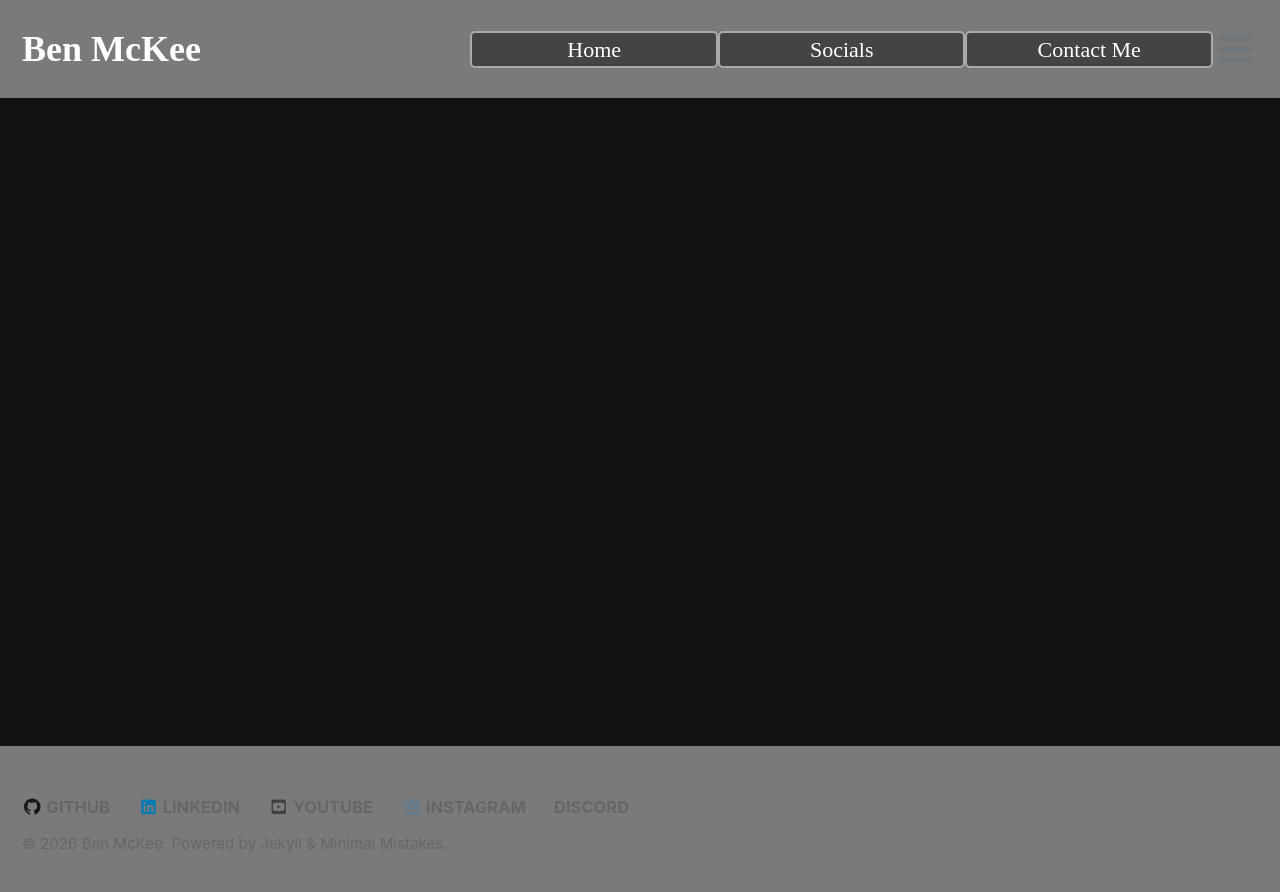
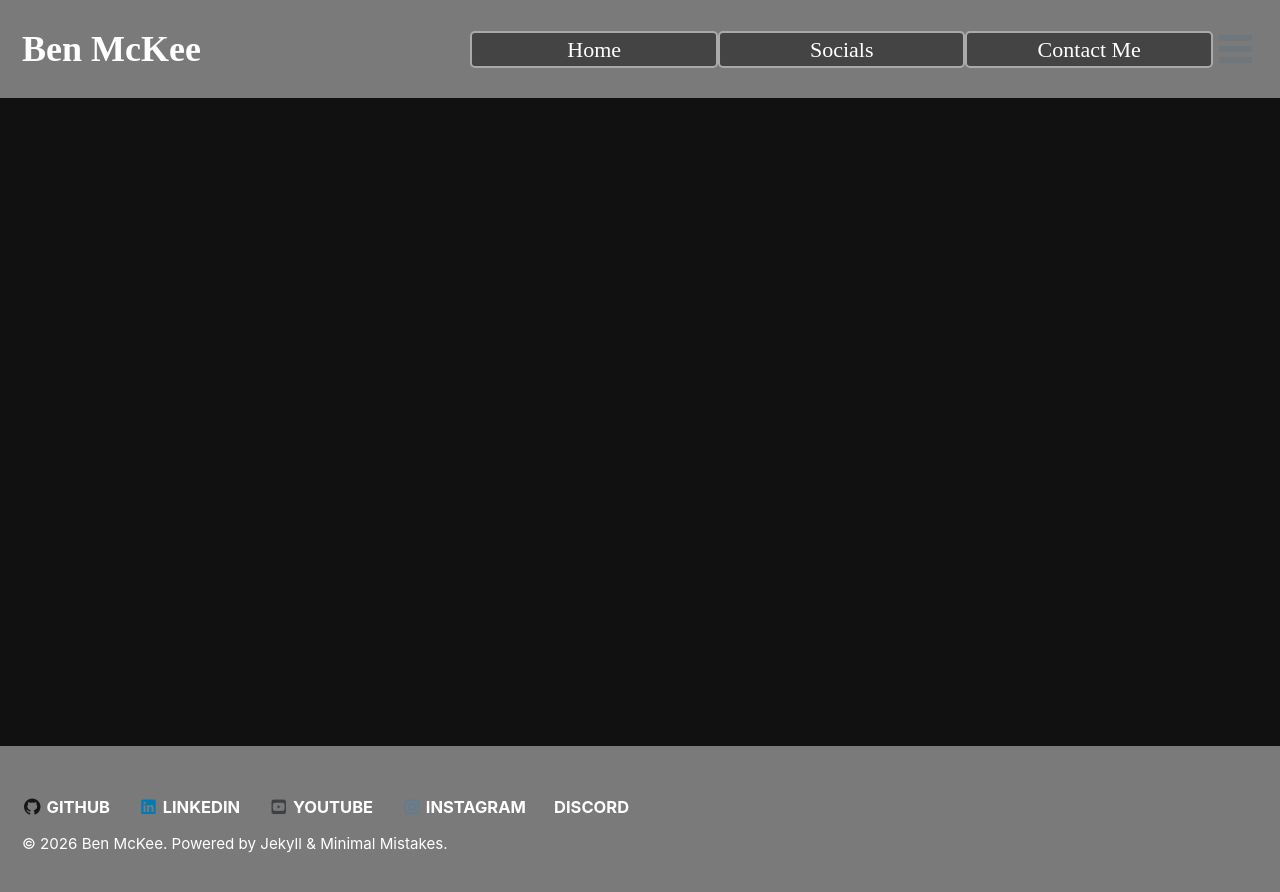
Before and after one commit to Bugglenuggets/Bugglenuggets.github.io, a Jekyll site: the page built from _pages/page-socials.md, in a window 1280 px wide. Shown: the top 892 px of the page. Built offline with Jekyll 4.4.1, drawn with Linux system fonts in a browser that asks for light colours.

Commit message:
Update _footer.scss

```diff
--- a/_sass/minimal-mistakes/_footer.scss
+++ b/_sass/minimal-mistakes/_footer.scss
@@ -8,7 +8,7 @@
   margin-inline: 0;
   width: 100%;
   margin-top: 3em;
-  color: $muted-text-color;
+  color: #ffffff;
   -webkit-animation: $intro-transition;
   animation: $intro-transition;
   -webkit-animation-delay: 0.45s;
@@ -40,7 +40,7 @@
   .fab,
   .far,
   .fal {
-    color: $muted-text-color;
+    color: #ffffff;
   }
 }
 
```
